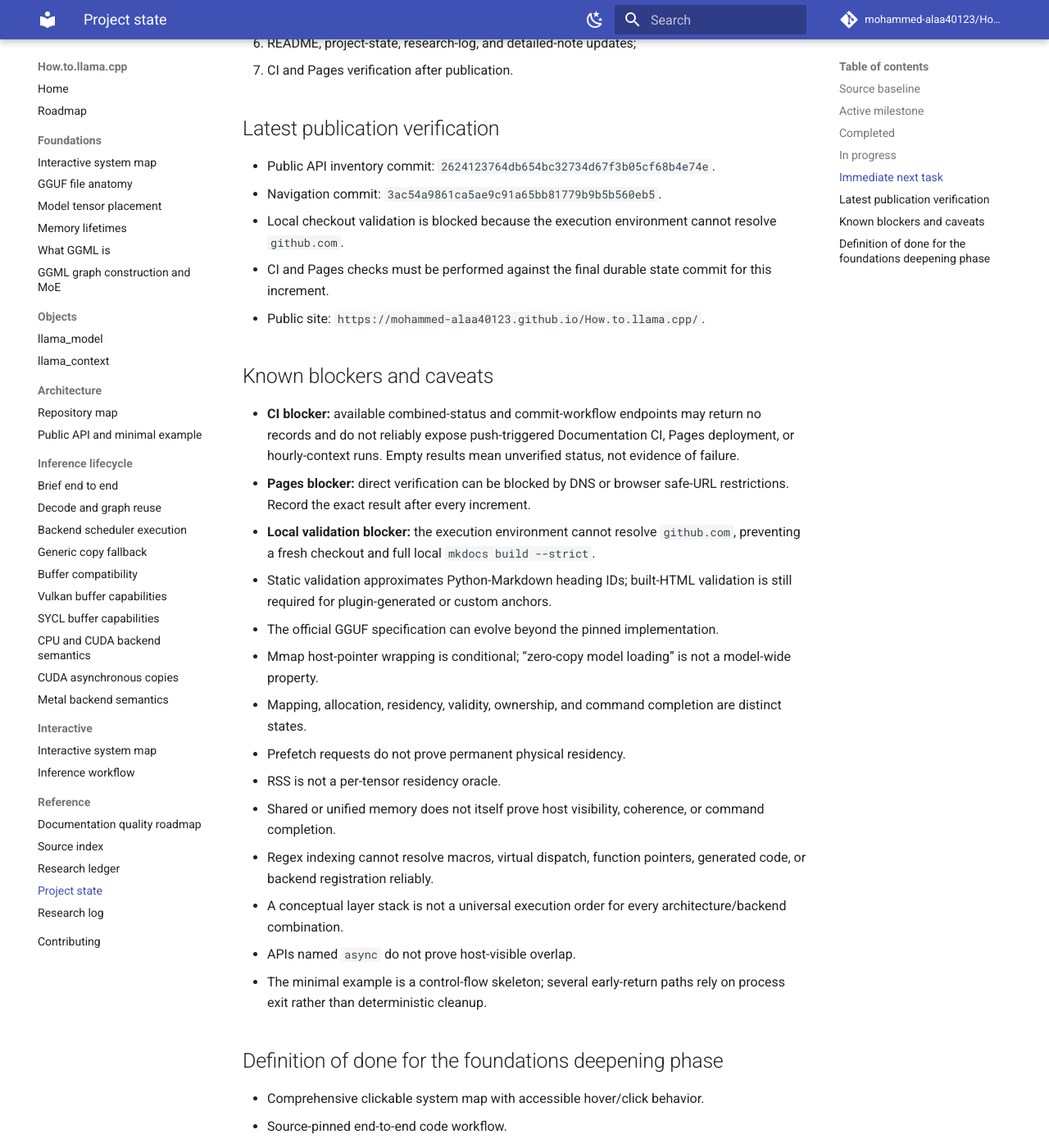
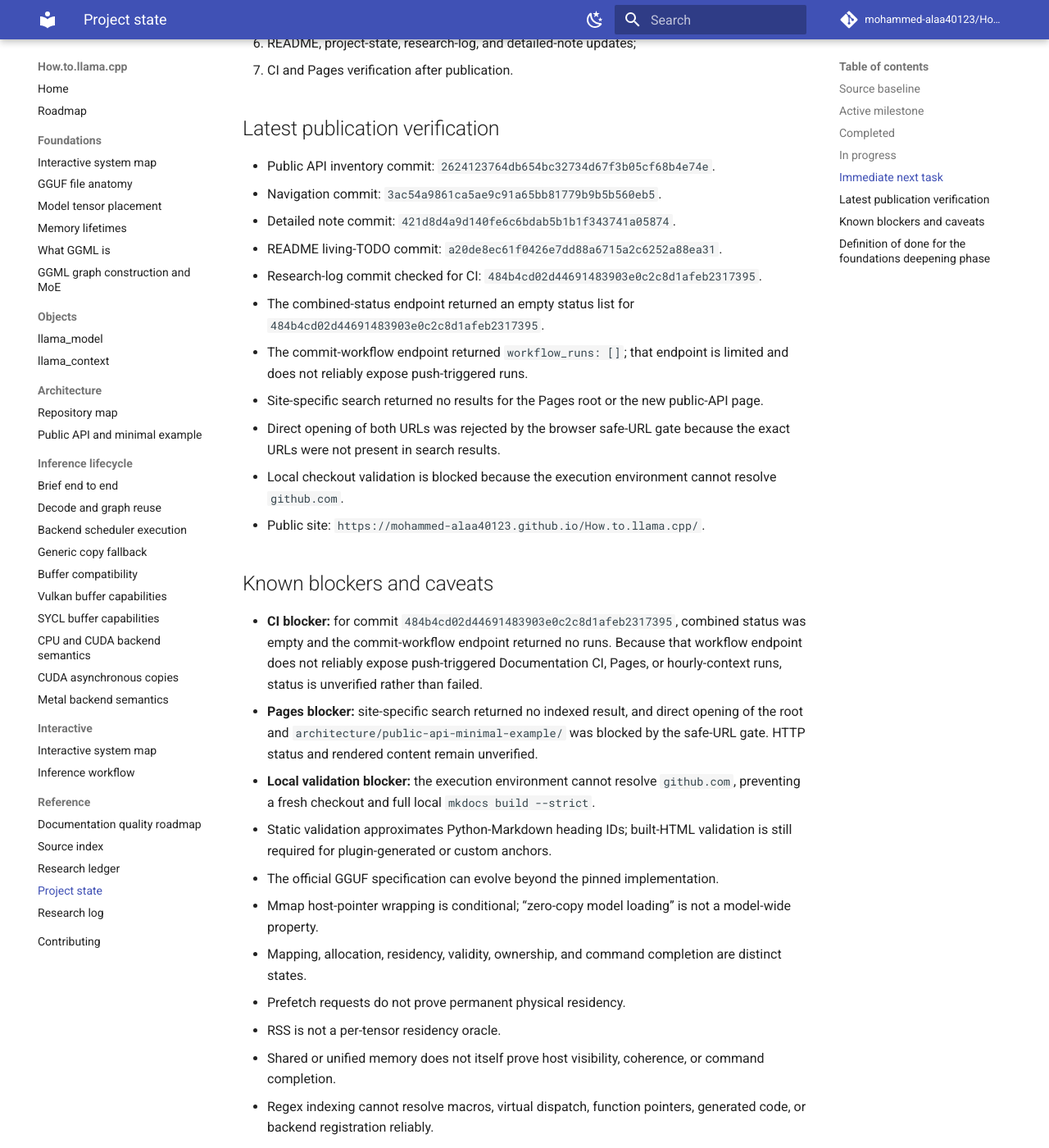
Before and after one commit to mohammed-alaa40123/How.to.llama.cpp, an MkDocs documentation site: the page built from docs/reference/project-state.md, in a window 1280 px wide and 1400 px high, scrolled down 2443 px. Shown: the whole window at 82% size. Built offline with MkDocs 1.6.1 and Material for MkDocs 9.7.7, drawn with Linux system fonts in a browser that asks for light colours; comment, search, counter and statistics services are not loaded.

Commit message:
docs: record CI and Pages verification blockers

```diff
--- a/docs/reference/project-state.md
+++ b/docs/reference/project-state.md
@@ -74,14 +74,20 @@ Required deliverables:
 
 - Public API inventory commit: `2624123764db654bc32734d67f3b05cf68b4e74e`.
 - Navigation commit: `3ac54a9861ca5ae9c91a65bb81779b9b5b560eb5`.
+- Detailed note commit: `421d8d4a9d140fe6c6bdab5b1b1f343741a05874`.
+- README living-TODO commit: `a20de8ec61f0426e7dd88a6715a2c6252a88ea31`.
+- Research-log commit checked for CI: `484b4cd02d44691483903e0c2c8d1afeb2317395`.
+- The combined-status endpoint returned an empty status list for `484b4cd02d44691483903e0c2c8d1afeb2317395`.
+- The commit-workflow endpoint returned `workflow_runs: []`; that endpoint is limited and does not reliably expose push-triggered runs.
+- Site-specific search returned no results for the Pages root or the new public-API page.
+- Direct opening of both URLs was rejected by the browser safe-URL gate because the exact URLs were not present in search results.
 - Local checkout validation is blocked because the execution environment cannot resolve `github.com`.
-- CI and Pages checks must be performed against the final durable state commit for this increment.
 - Public site: `https://mohammed-alaa40123.github.io/How.to.llama.cpp/`.
 
 ## Known blockers and caveats
 
-- **CI blocker:** available combined-status and commit-workflow endpoints may return no records and do not reliably expose push-triggered Documentation CI, Pages deployment, or hourly-context runs. Empty results mean unverified status, not evidence of failure.
-- **Pages blocker:** direct verification can be blocked by DNS or browser safe-URL restrictions. Record the exact result after every increment.
+- **CI blocker:** for commit `484b4cd02d44691483903e0c2c8d1afeb2317395`, combined status was empty and the commit-workflow endpoint returned no runs. Because that workflow endpoint does not reliably expose push-triggered Documentation CI, Pages, or hourly-context runs, status is unverified rather than failed.
+- **Pages blocker:** site-specific search returned no indexed result, and direct opening of the root and `architecture/public-api-minimal-example/` was blocked by the safe-URL gate. HTTP status and rendered content remain unverified.
 - **Local validation blocker:** the execution environment cannot resolve `github.com`, preventing a fresh checkout and full local `mkdocs build --strict`.
 - Static validation approximates Python-Markdown heading IDs; built-HTML validation is still required for plugin-generated or custom anchors.
 - The official GGUF specification can evolve beyond the pinned implementation.
```
